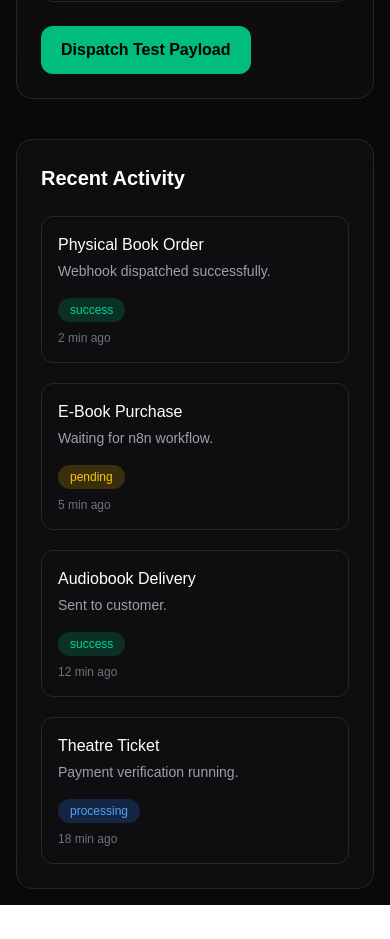
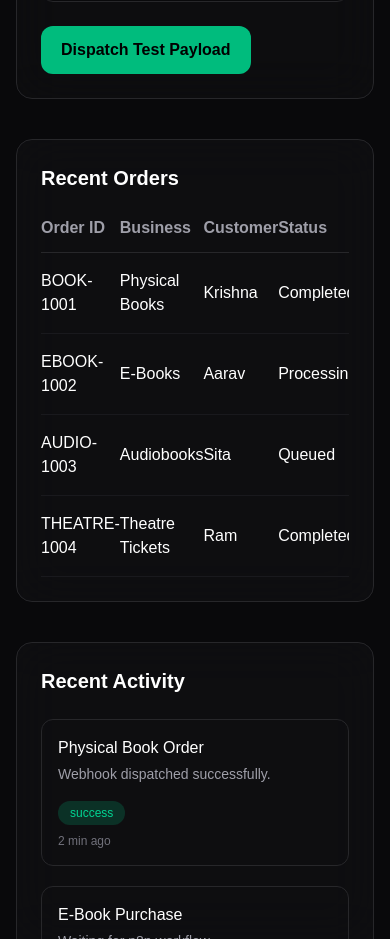
Before and after one commit to KrishnaGhimire668/bolt, a Next.js app: page / in a window 390 px wide. Shown: the part 2560-3499 px from the top of the page. Before the commit the page ends 3465 px from the top, so only its background shows below. Built offline with nearby package versions, Linux system fonts and the light colour scheme.

Commit message:
feat(orders): add responsive recent orders table

```diff
--- a/src/components/dashboard/Dashboard.tsx
+++ b/src/components/dashboard/Dashboard.tsx
@@ -3,6 +3,7 @@ import BusinessCard from "./BusinessCard";
 import ActivityFeed from "@/components/activity/ActivityFeed";
 import { Business } from "@/types/business";
 import QueueStatus from "@/components/queue/QueueStatus";
+import OrdersTable from "@/components/orders/OrdersTable";
 
 const businesses: Business[] = [
   {
@@ -84,6 +85,8 @@ return (
       ))}
     </section>
 
+    <OrdersTable />
+
     {/* Recent Activity */}
     <ActivityFeed />
   </section>
--- /dev/null
+++ b/src/components/orders/OrdersTable.tsx
@@ -0,0 +1,63 @@
+const orders = [
+  {
+    id: "BOOK-1001",
+    business: "Physical Books",
+    customer: "Krishna",
+    status: "Completed",
+  },
+  {
+    id: "EBOOK-1002",
+    business: "E-Books",
+    customer: "Aarav",
+    status: "Processing",
+  },
+  {
+    id: "AUDIO-1003",
+    business: "Audiobooks",
+    customer: "Sita",
+    status: "Queued",
+  },
+  {
+    id: "THEATRE-1004",
+    business: "Theatre Tickets",
+    customer: "Ram",
+    status: "Completed",
+  },
+];
+
+export default function OrdersTable() {
+  return (
+    <section className="rounded-2xl border border-zinc-800 bg-zinc-900/40 p-6 backdrop-blur-xl">
+      <h3 className="mb-6 text-xl font-semibold text-white">
+        Recent Orders
+      </h3>
+
+      <div className="overflow-x-auto">
+        <table className="min-w-full text-left">
+          <thead className="border-b border-zinc-800 text-zinc-400">
+            <tr>
+              <th className="pb-3">Order ID</th>
+              <th className="pb-3">Business</th>
+              <th className="pb-3">Customer</th>
+              <th className="pb-3">Status</th>
+            </tr>
+          </thead>
+
+          <tbody>
+            {orders.map((order) => (
+              <tr
+                key={order.id}
+                className="border-b border-zinc-800/50"
+              >
+                <td className="py-4">{order.id}</td>
+                <td>{order.business}</td>
+                <td>{order.customer}</td>
+                <td>{order.status}</td>
+              </tr>
+            ))}
+          </tbody>
+        </table>
+      </div>
+    </section>
+  );
+}
```
